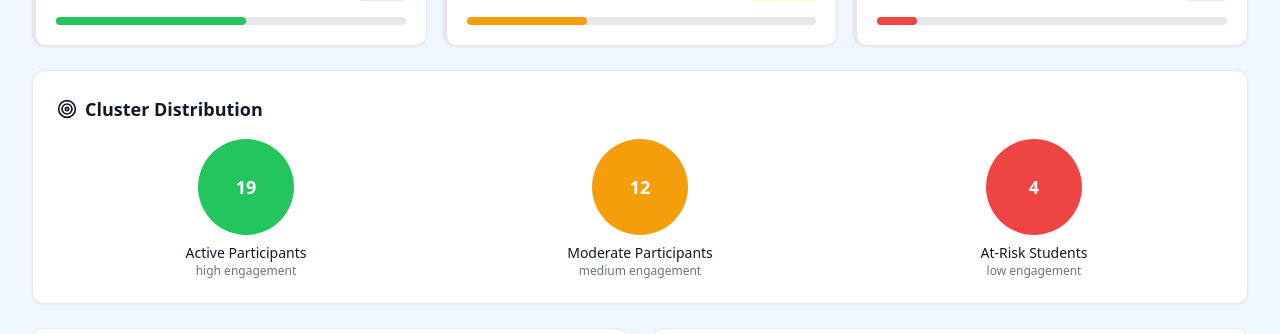
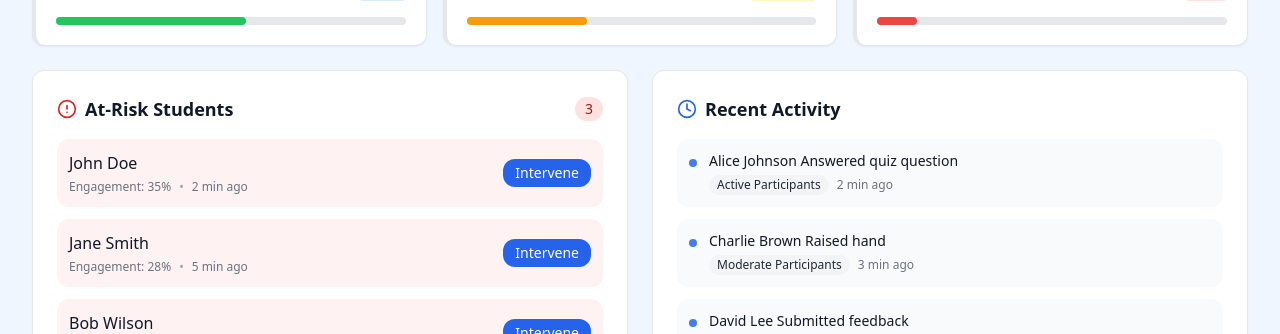
Before and after one commit to Abiraj-Jatheeskumar/classpulse-ai, a React (Vite) app in the folder frontend/: page /dashboard/instructor/analytics in a window 1280 px wide. Shown: the part 466-800 px from the top of the page. Built offline with nearby package versions, Linux system fonts and the light colour scheme; no server answers; sample sign-in values are in the browser's storage.

Commit message:
Remove Cluster Distribution section from ClusterVisualization

```diff
--- a/frontend/src/components/clustering/ClusterVisualization.tsx
+++ b/frontend/src/components/clustering/ClusterVisualization.tsx
@@ -1,6 +1,6 @@
 import React from 'react';
 import { Card } from '../ui/Card';
-import { Users, TrendingUp, TrendingDown, Activity, Target } from 'lucide-react';
+import { Users, TrendingUp, TrendingDown, Activity } from 'lucide-react';
 
 interface Cluster {
   id: string;
@@ -111,28 +111,6 @@ export const ClusterVisualization: React.FC<ClusterVisualizationProps> = ({
           </Card>
         ))}
       </div>
-
-      {/* Visual Representation */}
-      <Card className="p-6">
-        <h3 className="text-lg font-semibold text-gray-900 mb-4 flex items-center">
-          <Target className="h-5 w-5 mr-2" />
-          Cluster Distribution
-        </h3>
-        <div className="grid grid-cols-1 md:grid-cols-3 gap-4">
-          {clusters.map((cluster) => (
-            <div key={cluster.id} className="text-center">
-              <div
-                className="w-24 h-24 rounded-full mx-auto flex items-center justify-center text-white font-bold text-lg mb-2"
-                style={{ backgroundColor: cluster.color }}
-              >
-                {cluster.studentCount}
-              </div>
-              <p className="text-sm font-medium text-gray-900">{cluster.name}</p>
-              <p className="text-xs text-gray-500">{cluster.engagementLevel} engagement</p>
-            </div>
-          ))}
-        </div>
-      </Card>
     </div>
   );
 };
```
